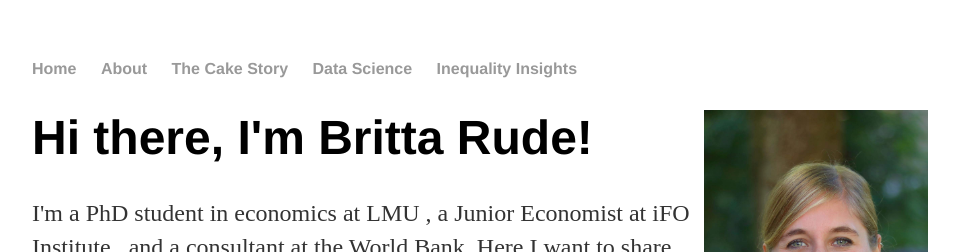
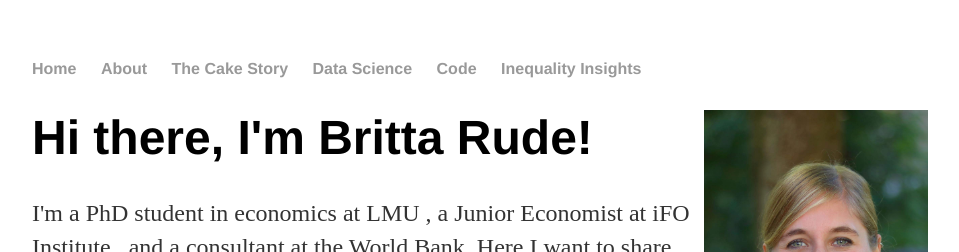
Before and after one commit to BrittaRude/BrittaRude.github.io, a Jekyll site: the page built from index.html, in a window 1280 px wide. Shown: the top 252 px of the page, without its empty margins (160-1119 px from the left). Built offline with Jekyll 4.4.1, drawn with Linux system fonts in a browser that asks for light colours.

Commit message:
Update default.html

```diff
--- a/_layouts/default.html
+++ b/_layouts/default.html
@@ -12,6 +12,7 @@
 		        	<li><a href="/about">About</a></li>
 	        		<li><a href="/thecakestory">The Cake Story</a></li>
 	        		<li><a href="/datascience">Data Science</a></li>
+				<li><a href="/code">Code</a></li>
               			<li><a href="/inequalityinsights">Inequality Insights</a></li>
 	    		</ul>
 			</nav>
```
